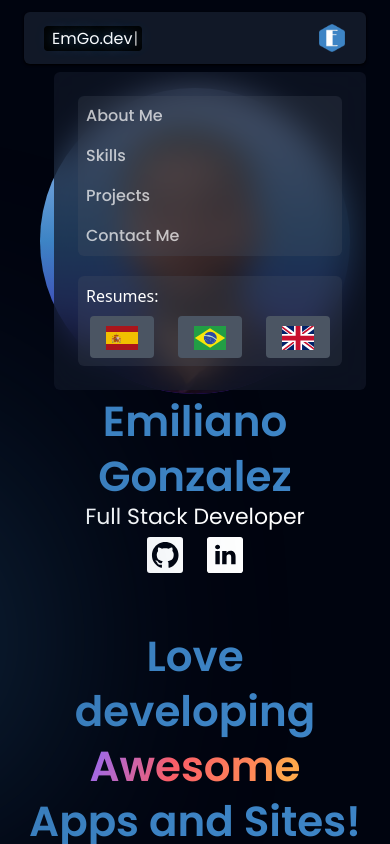
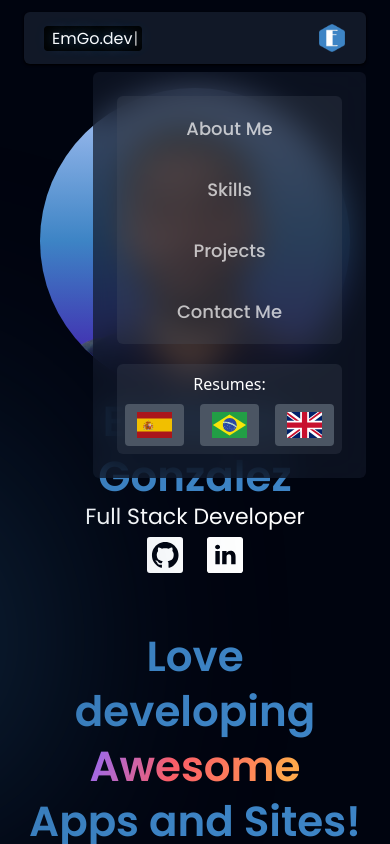
Before and after one commit to EmGoAR/Portfolio, a React (Vite) app: page / in a window 390 px wide. Both pictures are taken after a click on the picture 332 px from the left and 38 px from the top of the page. Shown: the top 844 px of the page. Built offline with nearby package versions, Linux system fonts and the light colour scheme.

Commit message:
little menu fix

```diff
--- a/src/components/Navbar.jsx
+++ b/src/components/Navbar.jsx
@@ -174,13 +174,13 @@ const Navbar = () => {
 					} flex-1  flex-col justify-between gap-5 p-6 bg-gray-900 bg-opacity-70 backdrop-blur-lg rounded-md z-[11] logo-menu absolute top-[4rem] right-2 mx-4 my-2`}
 				>
 					{/* LIST SECTION /> */}
-					<ul className="list-none flex justify-around px-2 items-start flex-1 flex-col right-auto bg-gray-600 bg-opacity-25 rounded-md">
+					<ul className="list-none block justify-around items-start right-auto bg-gray-600 bg-opacity-25 rounded-md">
 						{navLinks.map((nav, index) => (
 							<li
 								key={nav.id}
-								className={` font-poppins font-medium cursor-pointer text-[16px] py-2 ${
+								className={` flex justify-center font-poppins font-medium cursor-pointer text-[18px] p-1 ${
 									active === nav.title ? "text-white" : "text-dimWhite"
-								} ${index === navLinks.length - 1 ? "mb-0" : "mb-0"}`}
+								} ${index === navLinks.length - 1 ? "p-[15px] my-1" : "p-[15px] my-1 "}`}
 								onClick={() => setActive(nav.title)}
 							>
 								<a href={`#${nav.id}`}>{nav.title}</a>
@@ -189,18 +189,18 @@ const Navbar = () => {
 					</ul>
 
 					{/* CV SECTION */}
-					<div className="flex flex-col bg-gray-600 bg-opacity-25 rounded-md text-white font-medium">
+					<div className="flex flex-col bg-gray-600 bg-opacity-25 rounded-md text-white font-medium text-center">
 						<p className="px-2 pt-2">Resumes:</p>
 						<div className="flex justify-center us:flex-row flex-col">
 							<a
 								href="https://drive.google.com/file/d/1kW4owaBZDUeoo-VCLwBVZAZiwKystdcN/view?usp=share_link"
 								target="_blank"
 								rel="noreferrer"
-								className="bg-gray-600 hover:bg-[#1D64A5] my-2 mx-3 p-2 rounded"
+								className="flex justify-center bg-gray-600 hover:bg-[#1D64A5] rounded m-2"
 								type="submit"
 							>
 								<img
-									className="us:w-8 w-12 object-contain mx-2 cursor-pointer inline"
+									className="min-w-[35px] object-contain mx-3 my-2 cursor-pointer inline"
 									src={esflag}
 									alt="Espanol"
 								/>
@@ -210,11 +210,11 @@ const Navbar = () => {
 								href="https://drive.google.com/file/d/1Ag6GYldEUD4sl9jXc46gw06-QzeViqdu/view?usp=share_link"
 								target="_blank"
 								rel="noreferrer"
-								className="bg-gray-600 hover:bg-[#1D64A5] my-2 mx-3 p-2 rounded"
+								className="flex justify-center bg-gray-600 hover:bg-[#1D64A5] rounded m-2"
 								type="submit"
 							>
 								<img
-									className="us:w-8 w-12 object-contain mx-2 cursor-pointer inline"
+									className="min-w-[35px] object-contain mx-3 my-2 cursor-pointer inline"
 									src={brflag}
 									alt="Espanol"
 								/>
@@ -224,11 +224,11 @@ const Navbar = () => {
 								href="https://drive.google.com/file/d/1uCTQeuf5zghYjgLCiLAdaLifvl06nix4/view?usp=share_link"
 								target="_blank"
 								rel="noreferrer"
-								className="bg-gray-600 hover:bg-[#1D64A5] my-2 mx-3 p-2 rounded"
+								className="flex justify-center bg-gray-600 hover:bg-[#1D64A5] rounded m-2"
 								type="submit"
 							>
 								<img
-									className="us:w-8 w-12 object-contain mx-2 cursor-pointer inline"
+									className="min-w-[35px] object-contain mx-3 my-2 cursor-pointer inline"
 									src={gbflag}
 									alt="Espanol"
 								/>
```
